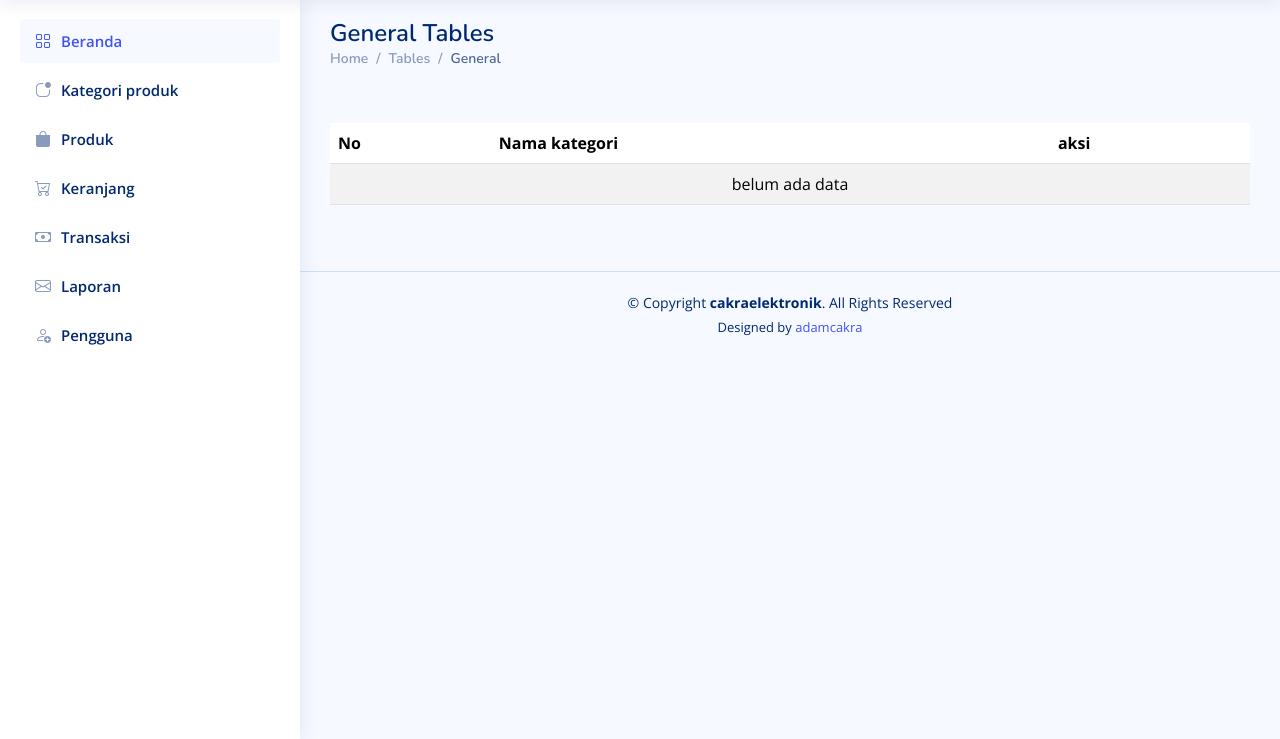
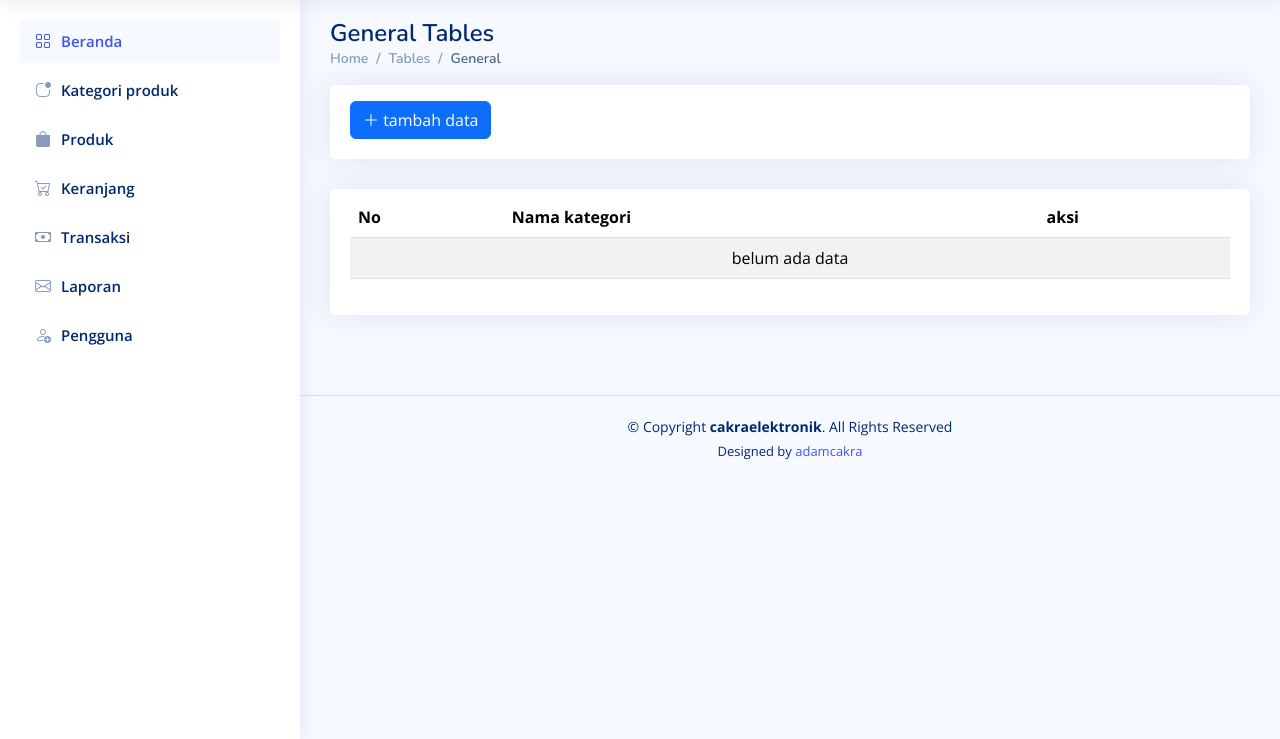
Before and after one commit to adamcakra/cakra-electronics, a PHP site: page /kategori.php in a window 1280 px wide. Shown: the part 61-800 px from the top of the page. Run offline with PHP 8.4, Linux system fonts and the light colour scheme; data that the repository does not hold is empty; some libraries are stand-ins or nearby versions.

Commit message:
menambahkan tombol tambah data kategori

```diff
--- a/admin/kategori.php
+++ b/admin/kategori.php
@@ -200,18 +200,23 @@
       </nav>
     </div><!-- End Page Title -->
 
-    <div  class="section">
-      <div class="row">
-        <div class="col-lg-6">
+    <div  class="row">
+        <div class="col-lg-12">
+          <div class="card">
+            <div class="card-body">
+                <a href="t_kategori.php" class="btn btn-primary mt-3">
+                    <i class="bi bi-plus-lg"></i> tambah data
+                </a>
+            </div>
+          </div>
+        </div>
+    </div>
 
-          <div class="card">
-
-          </div>
-
-        </div>
-
-        <div class="col-lg-12">
-
+    <section class="section">
+        <div class="row">
+            <div class="col-lg-12">
+                <div class="card">
+                    <div class="card-body">
 
             <!-- Table with stripped rows -->
               <table class="table table-striped mt-2">
```
